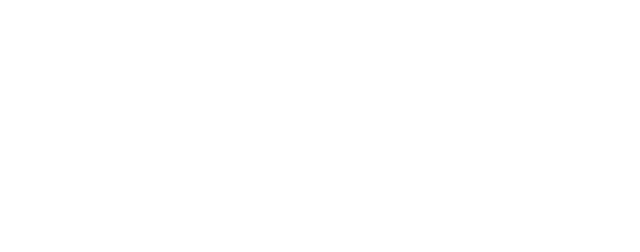
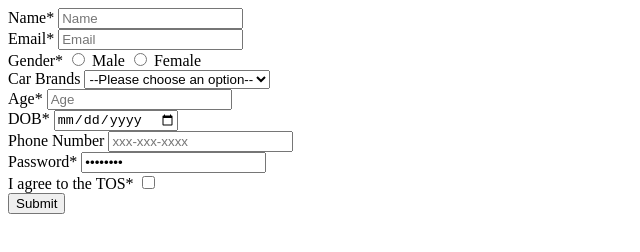
Before and after one commit to acciojob/signup-form-car-Heena-Sangtrash, a website: page main.html in a window 1280 px wide. Shown: the whole page, without its empty margins (0-640 px from the left). Drawn offline with Linux system fonts and the light colour scheme.

Commit message:
created a submission

```diff
--- a/main.html
+++ b/main.html
@@ -8,6 +8,45 @@
 
 <body>
 	<!-- the entire body must be written by student -->
+	<form action="/submit" method="post">
+		<label for="name">Name*</label>
+		<input type="text" name="name" id="name" required placeholder="Name">
+		<br>
+		<label for="email">Email*</label>
+		<input type="text" name="email" id="email" required placeholder="Email">
+	<br>
+		<label for="gender">Gender* </label>
+		<input type="radio" name="gender" id="gender_m" value="Male" required placeholder="Gender">
+		<label for="gender_m">Male</label>
+		<input type="radio" name="gender" id="gender_f" value="Female" required placeholder="Gender">
+		<label for="gender_f">Female</label>
+	<br>
+		<label for="cars">Car Brands</label>
+		<select id="cars" name="cars" required>
+			<option value="" >--Please choose an option--</option>
+		<option value="BMW" >BMW</option>
+			<option value="Audi" >Audi</option>
+			<option value="Mercedez" >Mercedez</option>
+		</select>
+	<br>
+		<label for="age">Age*</label>
+		<input type="number" name="age" id="age" value="age" required placeholder="Age">
+	<br>
+		<label for="dob">DOB*</label>
+		<input type="date" id="dob" name="dob" value="dob" required placeholder="DOB">
+	<br>
+		<label for="tel">Phone Number</label>
+		<input type="tel" name="tel" id="tel" name="tel" placeholder="xxx-xxx-xxxx">
+	<br>
+		<label for="password">Password*</label>
+		<input type="password" name="password" id="password" value="password" placeholder="Password" required>
+	<br>
+		<label for="tos">I agree to the TOS*</label>
+		<input type="checkbox" name="tos" id="tos" value="tos" required>
+	<br>
+		<button type="submit">Submit</button>
+
+	</form>
     <script type="text/javascript" src="./script.js">
 </script>
 
```
